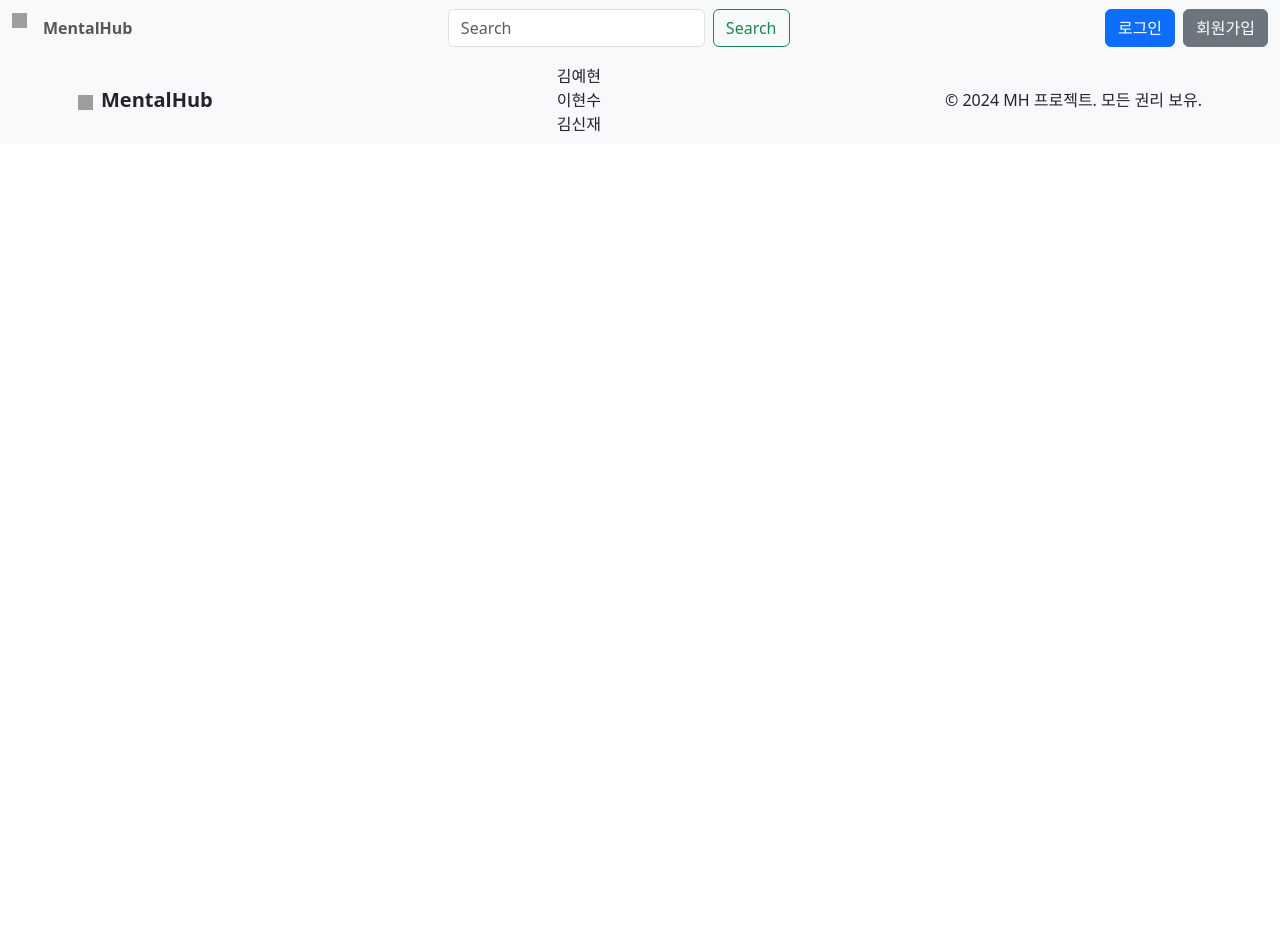
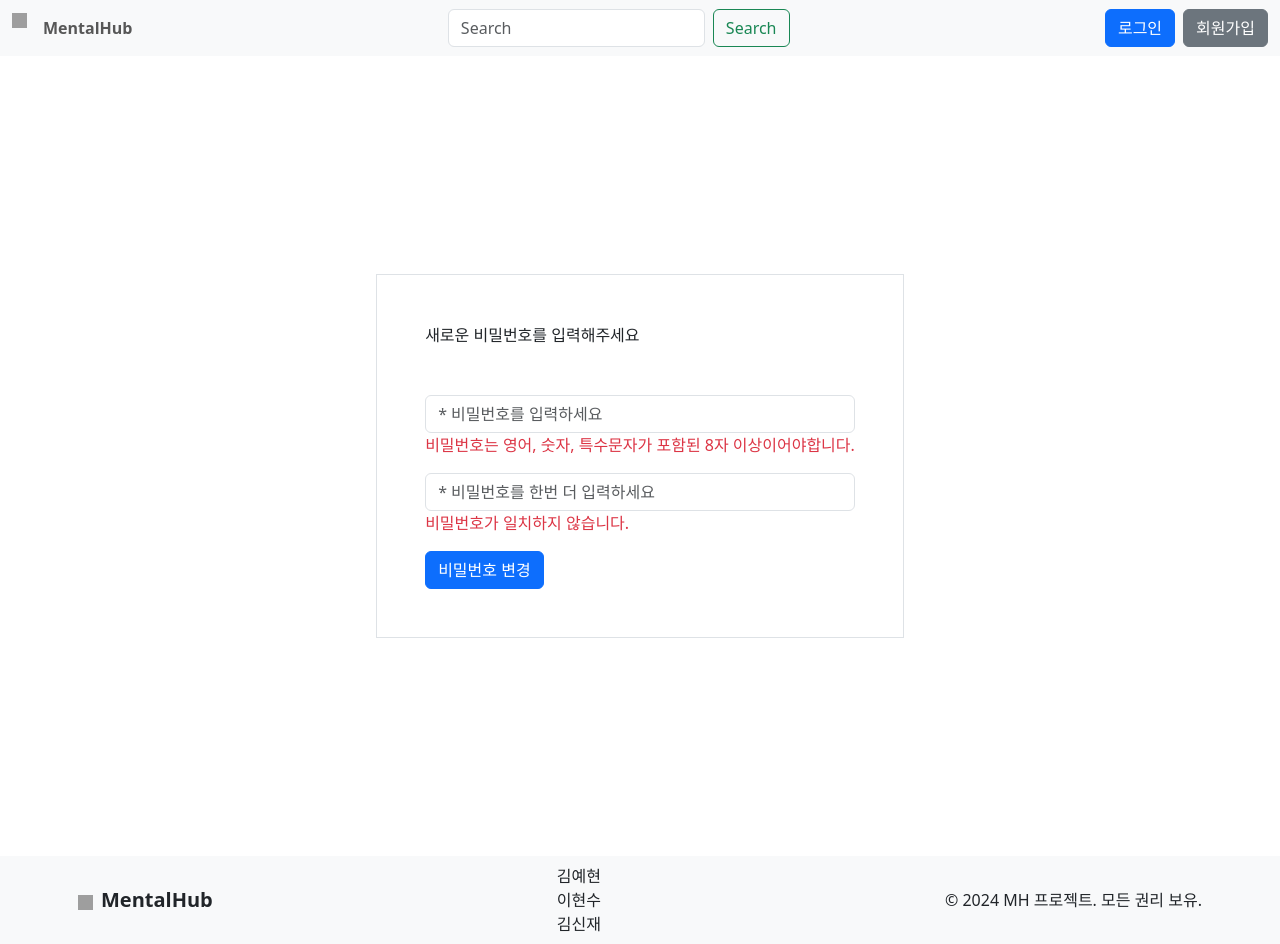
Before and after one commit to yehyeon95/MentalHub, a React (Create React App) app in the folder front/: page /ChangePassword in a window 1280 px wide. Before the commit the page ends 800 px from the top, so only its background shows below. Built offline with nearby package versions, Linux system fonts and the light colour scheme; grey boxes are pictures that could not be loaded.

Commit message:
changePassword.js

```diff
--- a/front/src/App.js
+++ b/front/src/App.js
@@ -3,6 +3,7 @@ import Header from "./components/header"
 import Footer from "./components/footer"
 import Login from './pages/login'
 import Join from './pages/join'
+import ChangePassword from './pages/changePassword';
 
 //App.js 는 index.js에서 로드하는 파일로 각 컴포넌트에 대한 루트 즉 라우팅을 관리합니다.
 function App () {
@@ -13,6 +14,7 @@ function App () {
                 {/* <Route path="/" element={<Home />} /> */}
                 <Route path="/login" element={<Login />} />
                 <Route path="/join" element={<Join />} />
+                <Route path="/ChangePassword" element={<ChangePassword />} />
 
             </Routes>
             <Footer />
--- /dev/null
+++ b/front/src/components/changePassword.js
@@ -0,0 +1,80 @@
+import {useState} from 'react'
+
+
+function ChangePasswordComponent (){
+
+    const [password, setPassword] = useState('')
+    const [confirmPassword, setConfirmPassword] = useState('')
+    const [passwordMatch, setPasswordMatch] = useState(false)
+    const [errorPassword, setErrorPassword] = useState(true)
+
+    const handlePassword = (e) => {
+        setPassword(e.target.value)
+    }
+
+    const handlePasswordMatch = (e) => {
+        setConfirmPassword(e.target.value)
+        setPasswordMatch(e.target.value === password)
+    }
+
+    function checkPassword(){
+        const passwordRegExp = /^(?=.*[A-Za-z])(?=.*\d)[a-zA-Z\d`~!@#$%^&*()-_=+]{8,}$/;
+        if(!password || !passwordRegExp.test(password)){
+            setErrorPassword(true)
+            return false
+        } else {
+            setErrorPassword(false)
+            return true
+        }
+    }
+
+    function validation(){
+        checkPassword()
+        ? console.log('password 유효')
+        : console.log('password 유효하지않음')
+
+        if (checkPassword){
+            return true
+        }
+        return false
+    }
+
+    function onSubmit(e){
+        e.preventDefault();
+
+        if(validation()){
+            console.log('변경준비완료')
+            onUpLoad();
+            alert('비밀번호 변경이 완료되었습니다.')
+            window.location.href='login'
+        }
+    }
+
+    const onUpLoad = async (callback) => {
+        //server와의 api 통신
+    }
+
+
+
+    return (
+        <div className='container d-flex justify-content-center align-items-center vh-100'>
+            <form onSubmit={onSubmit} className='changePasswordForm border p-5'>
+                <label className='form-label mb-5'>새로운 비밀번호를 입력해주세요</label>
+                <div className="mb-3">
+                    <input type="password" onChange={handlePassword} id="password" name='password' className="form-control" placeholder="* 비밀번호를 입력하세요"></input>
+                    {errorPassword &&<p className="text-danger">비밀번호는 영어, 숫자, 특수문자가 포함된 8자 이상이어야합니다.</p>}
+                </div>
+                <div className="mb-3">
+                    <input type="password" onChange={handlePasswordMatch} id="checkPassword" name='checkPassword' className="form-control" placeholder="* 비밀번호를 한번 더 입력하세요"></input>
+                    {!passwordMatch &&<p className="text-danger">비밀번호가 일치하지 않습니다.</p>}
+                </div>
+                <div className="d-flex justify-content-between align-items-center mt-2">
+                    <button type="submit" className="btn btn-primary">비밀번호 변경</button>
+                </div>
+            </form>
+        </div>
+    )
+
+}
+
+export default ChangePasswordComponent;
--- /dev/null
+++ b/front/src/pages/changePassword.js
@@ -0,0 +1,7 @@
+import ChangePasswordComponent from "../components/changePassword";
+
+const ChangePassword =()=> {
+    return <ChangePasswordComponent />
+}
+
+export default ChangePassword
```
